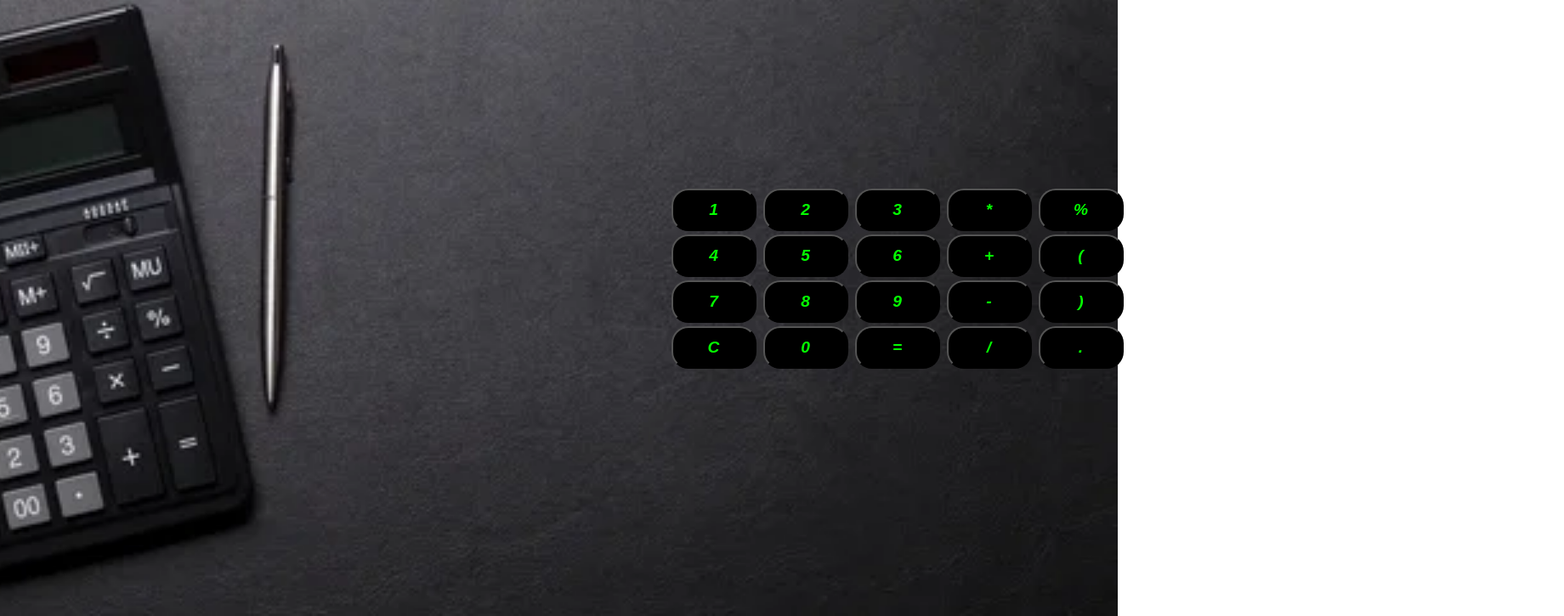
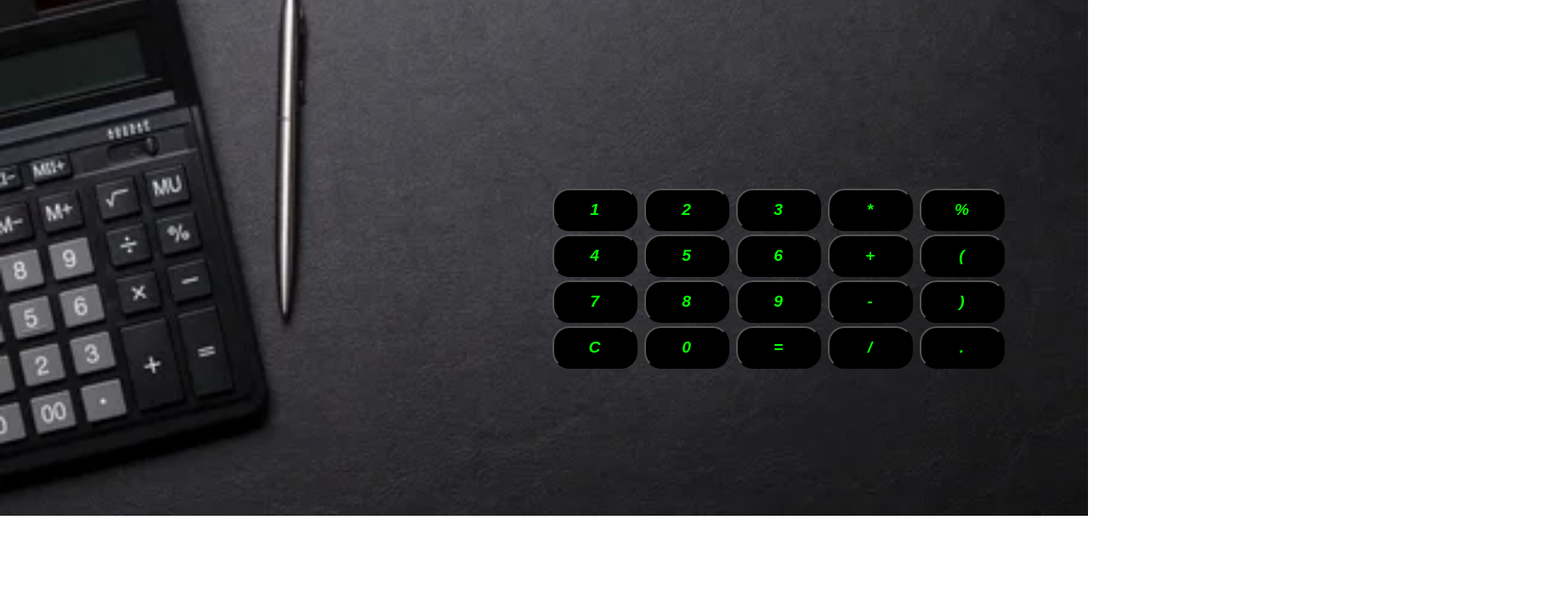
Before and after one commit to gaut2003/Calculator, a plain HTML site: page index.html in a window 1280 px wide. Shown: the part 175-900 px from the top of the page at 85% size, 1840 px wide, since content can reach past the window. After the commit the page ends 800 px from the top, so only its background shows below. Drawn offline with Linux system fonts and the light colour scheme.

Commit message:
Now updated for both mobile and PC

```diff
--- a/style.css
+++ b/style.css
@@ -30,15 +30,13 @@
 /* End of Prelaoder */
 
 body{
-    background: url(calc.jpg);
-    /* background-color: aqua; */
+    background-image: url(calc.jpg);
     background-repeat: no-repeat;
-    height: 100vh;
-    width: 100vw;
+    height: 100%;
+    width: 100%;
     overflow: hidden;
-    background-position:center;
+    background-position: center;
     background-size: cover;
-
 }
 button{
     width: 100px;
@@ -63,7 +61,7 @@ button:hover{
     border-radius: 5px;
     margin: auto;
     margin-top: 100px;
-    width: 100%;
+    width: 1000px;
     height: 600px;
     padding: 5px;
     margin-left:550px;
@@ -86,7 +84,7 @@ button:hover{
     height: 70px;
     width: 783px;
     margin-left: 100px;
-    color: #ffffff;
+    color: red;
     padding-left: 37px;
     padding-top: 20px;
     font-weight: bolder;
@@ -96,7 +94,7 @@ button:hover{
     height: 100px;
     width: 783px;
     margin-left: 100px;
-    color: #eed30a;
+    color: red;
     padding-left: 37px;
     padding-top: 25px;
     font-weight: bolder;
```
